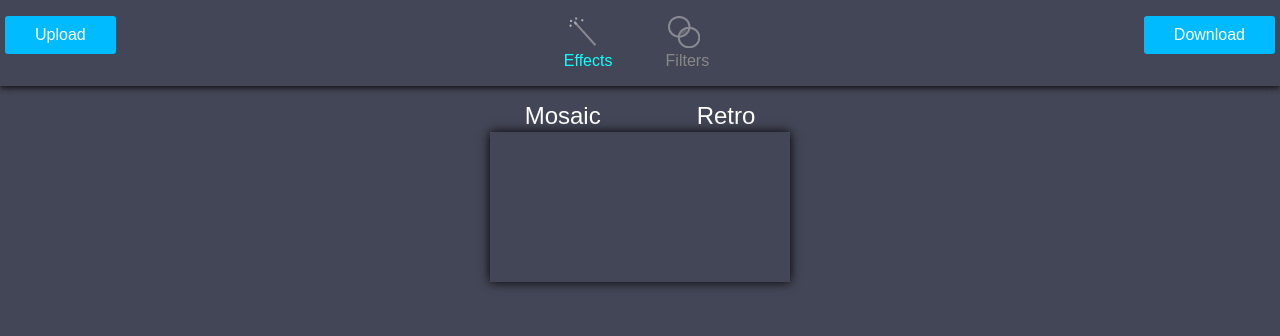
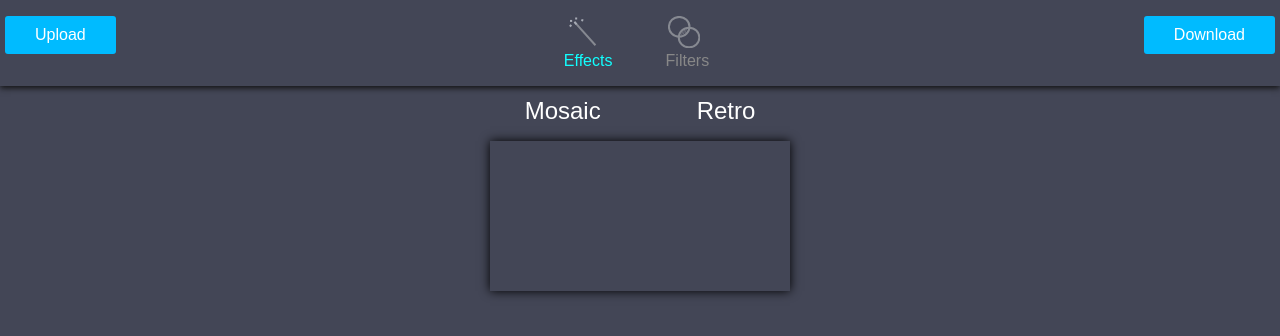
Before and after one commit to shockry/editest, a React (Create React App) app: page / in a window 1280 px wide. Shown: the top 336 px of the page. Built offline with nearby package versions, Linux system fonts and the light colour scheme.

Commit message:
Add background color to the toolbar

```diff
--- a/src/App.css
+++ b/src/App.css
@@ -73,5 +73,5 @@ button {
 .preview {
   text-align:center;
   margin:auto;
-  padding-top: 2px;
+  padding-top: 8px;
 }
--- a/src/css/Toolbar.css
+++ b/src/css/Toolbar.css
@@ -1,5 +1,7 @@
 .toolbar {
-  margin-top: 1em;
+  padding-top: 0.5em;
+  padding-bottom: 0.5em;
+  margin-top: 3px;
   text-align: center;
 }
 
```
